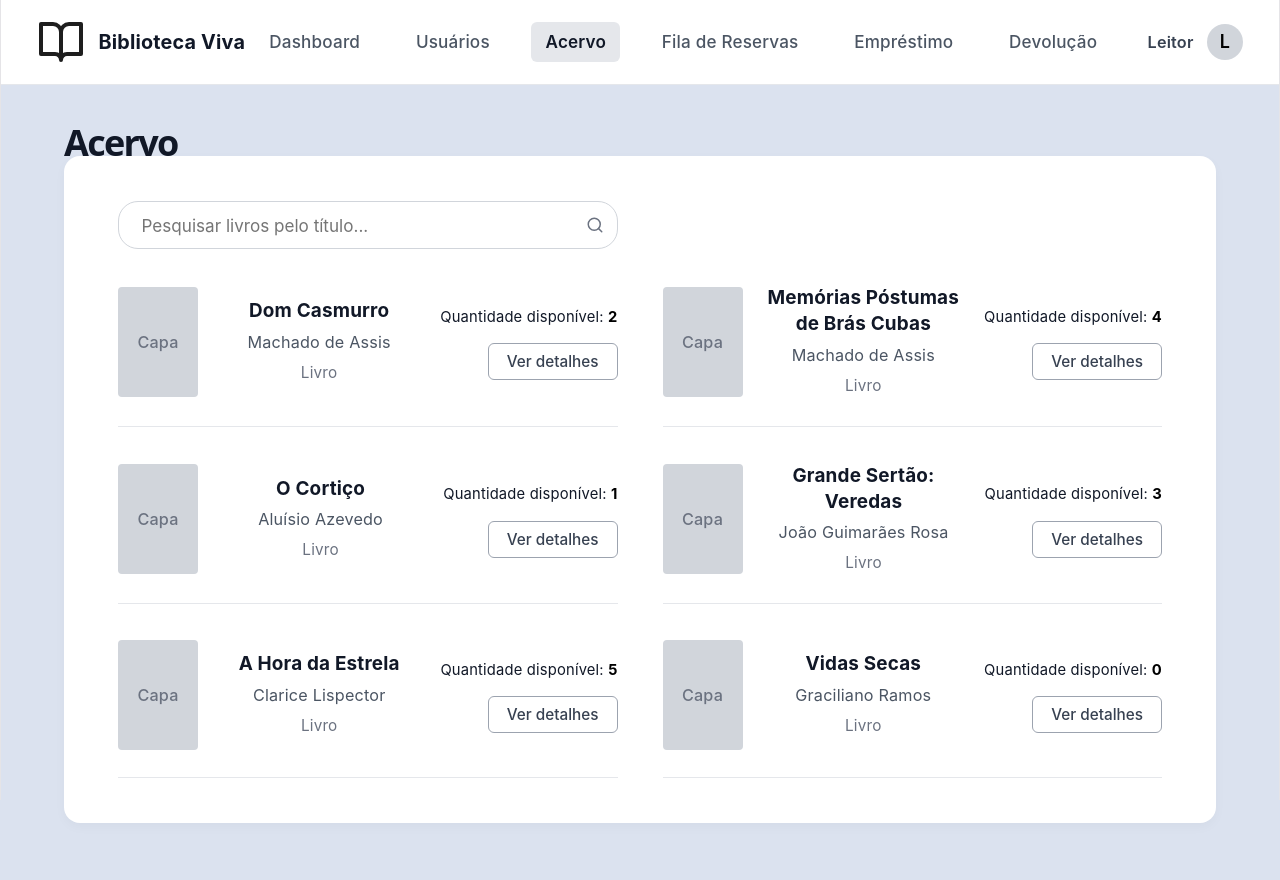
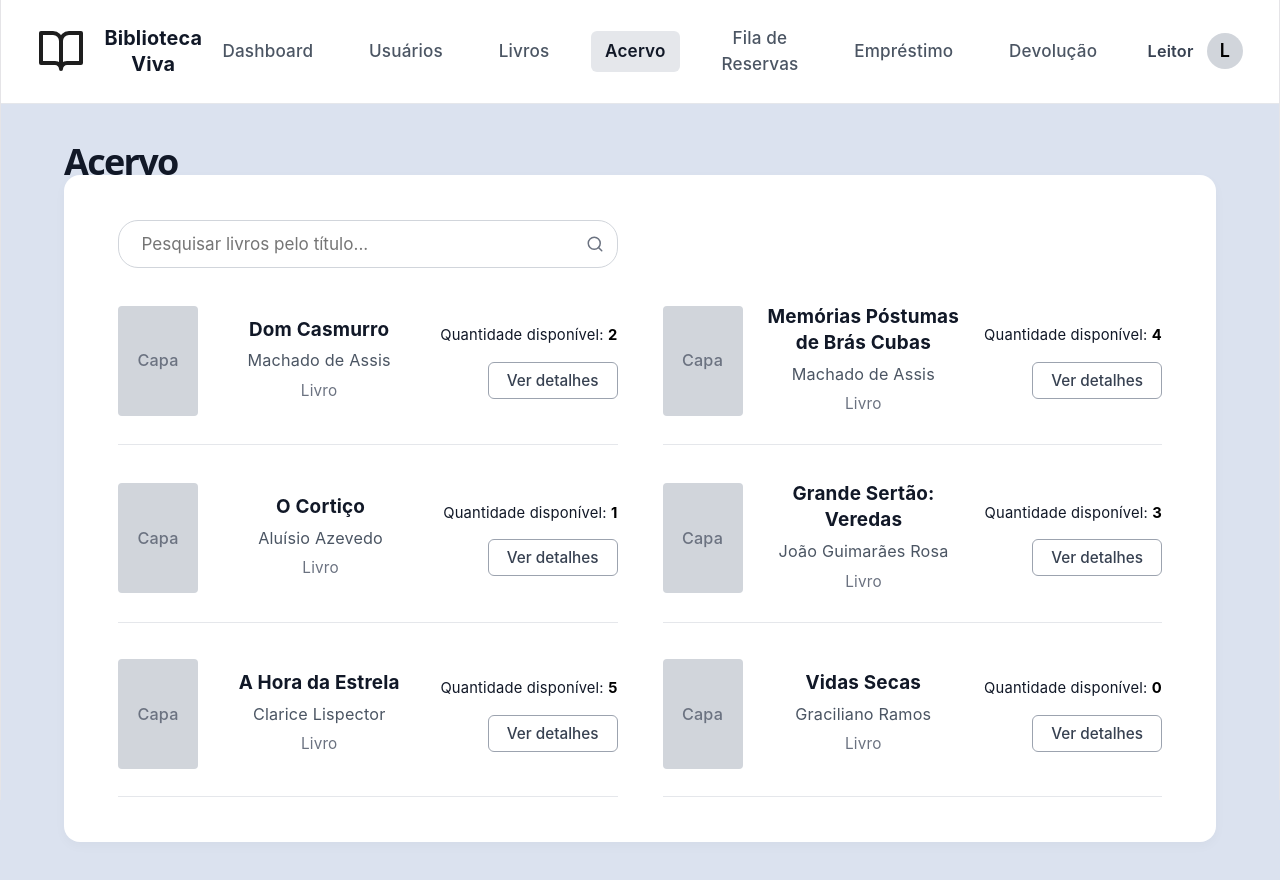
Before and after one commit to Ranyko/Biblioteca-viva, a React (Vite) app in the folder frontend/: page /acervo in a window 1280 px wide. Shown: the top 880 px of the page. Built offline with nearby package versions, Linux system fonts and the light colour scheme.

Commit message:
Adição de condicional no component Navbar para tratamento de cada página

```diff
--- a/frontend/src/components/Navbar.tsx
+++ b/frontend/src/components/Navbar.tsx
@@ -24,7 +24,6 @@ export function Navbar({ userProfile }: NavbarProps) {
         <span className="logo-text">Biblioteca Viva</span>
       </div>
 
-
       {userProfile ? (
         <div className="nav-right">
           <nav className="nav-links">
@@ -43,12 +42,18 @@ export function Navbar({ userProfile }: NavbarProps) {
             </Link>
 
             <Link
+              to="/livros"
+              className={`nav-item ${location.pathname.startsWith('/livros') ? 'active' : ''}`}
+            >
+              Livros
+            </Link>
+
+            <Link
               to="/acervo"
               className={`nav-item ${location.pathname === '/acervo' ? 'active' : ''}`}
             >
               Acervo
             </Link>
-
 
             <Link
               to="/filareserva"
```
